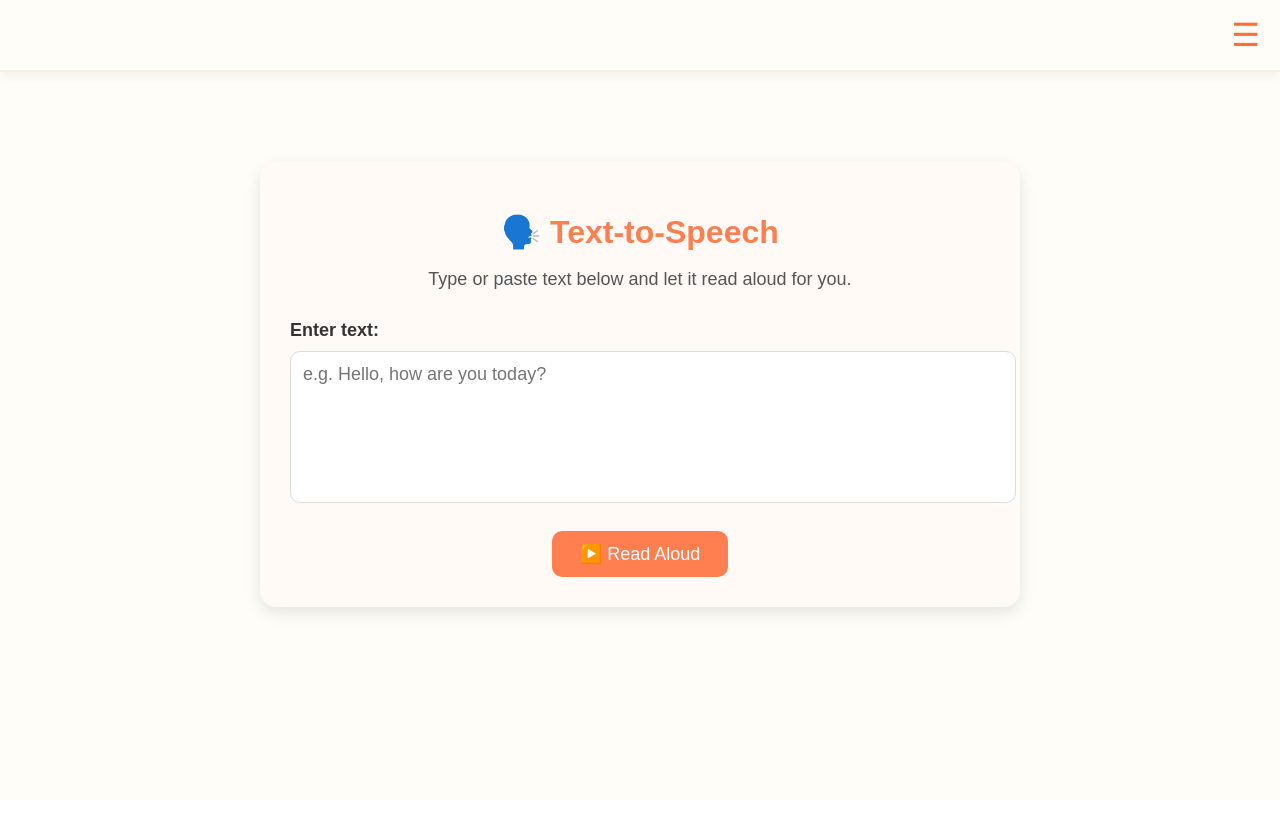
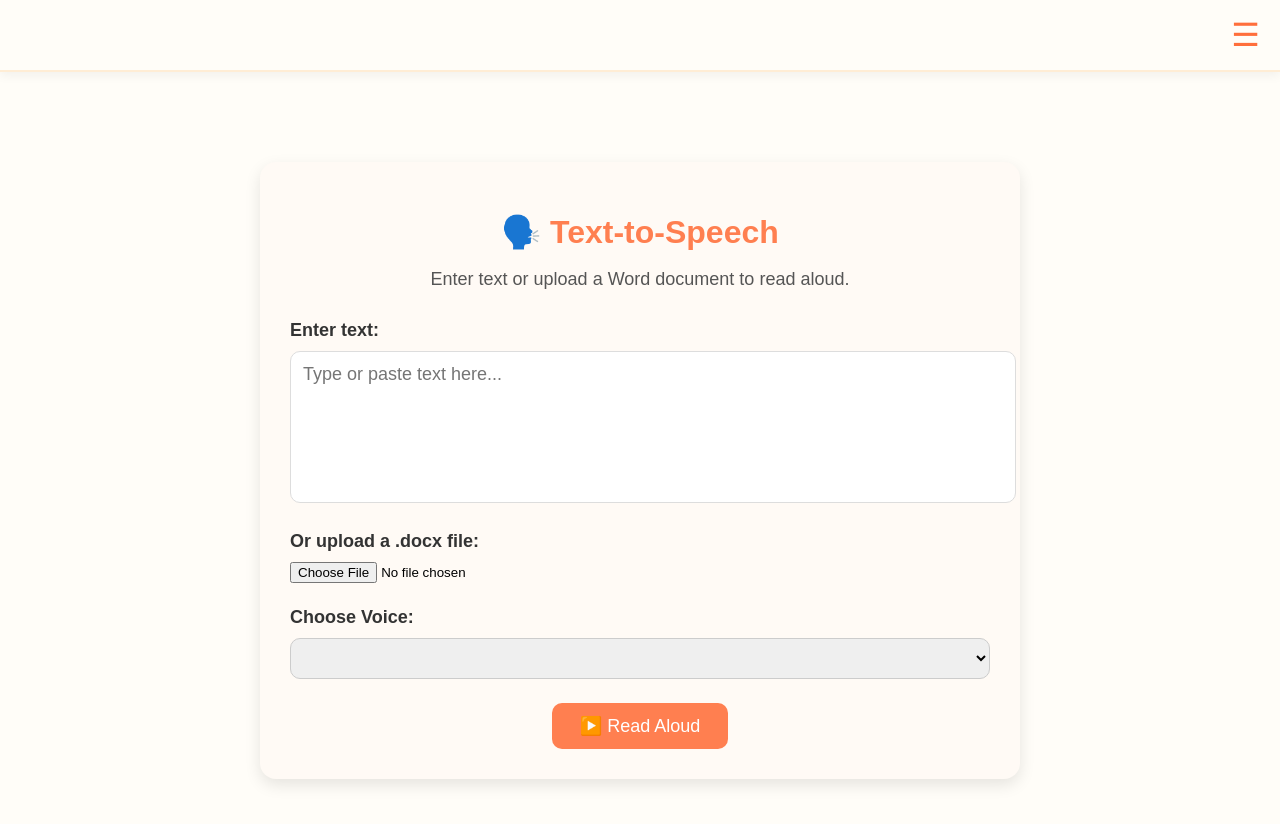
Before and after one commit to nicsohlame/enabled, a React (Create React App) app: page /text-to-speech in a window 1280 px wide. Shown: the top 824 px of the page. Before the commit the page ends 800 px from the top, so only its background shows below. Built offline with nearby package versions, Linux system fonts and the light colour scheme.

Commit message:
added voices and file upload

```diff
--- a/package.json
+++ b/package.json
@@ -8,6 +8,7 @@
     "@testing-library/react": "^16.3.0",
     "@testing-library/user-event": "^13.5.0",
     "express": "^5.1.0",
+    "mammoth": "^1.9.1",
     "react": "^19.1.0",
     "react-dom": "^19.1.0",
     "react-router-dom": "^7.6.2",
--- a/src/features/TextToSpeech.jsx
+++ b/src/features/TextToSpeech.jsx
@@ -1,8 +1,29 @@
-import React, { useState } from 'react';
+import React, { useState, useEffect } from "react";
+import mammoth from "mammoth";
 
 function TextToSpeech() {
-  const [text, setText] = useState('');
+  const [text, setText] = useState("");
   const [isSpeaking, setIsSpeaking] = useState(false);
+  const [voices, setVoices] = useState([]);
+  const [selectedVoice, setSelectedVoice] = useState(null);
+
+  // Load available voices on mount
+  useEffect(() => {
+    const loadVoices = () => {
+      const allVoices = speechSynthesis.getVoices();
+      setVoices(allVoices);
+      if (!selectedVoice && allVoices.length > 0) {
+        setSelectedVoice(allVoices[0]);
+      }
+    };
+
+    loadVoices();
+    speechSynthesis.onvoiceschanged = loadVoices;
+
+    return () => {
+      speechSynthesis.onvoiceschanged = null;
+    };
+  }, [selectedVoice]);
 
   const handleSpeak = () => {
     if (!text.trim()) return;
@@ -10,20 +31,39 @@ function TextToSpeech() {
     const utterance = new SpeechSynthesisUtterance(text);
     utterance.rate = 1;
     utterance.pitch = 1;
-    utterance.lang = 'en-US';
+    utterance.lang = "en-US";
+
+    if (selectedVoice) {
+      utterance.voice = selectedVoice;
+    }
 
     utterance.onstart = () => setIsSpeaking(true);
     utterance.onend = () => setIsSpeaking(false);
 
-    speechSynthesis.cancel();
+    speechSynthesis.cancel(); // Stop any ongoing speech
     speechSynthesis.speak(utterance);
+  };
+
+  const handleDocxUpload = async (e) => {
+    const file = e.target.files[0];
+    if (file && file.name.endsWith(".docx")) {
+      try {
+        const arrayBuffer = await file.arrayBuffer();
+        const result = await mammoth.extractRawText({ arrayBuffer });
+        setText(result.value);
+      } catch (err) {
+        alert("Error reading file: " + err.message);
+      }
+    } else {
+      alert("Please upload a .docx file.");
+    }
   };
 
   return (
     <div style={styles.container}>
       <h1 style={styles.title}>🗣️ Text-to-Speech</h1>
       <p style={styles.subtitle}>
-        Type or paste text below and let it read aloud for you.
+        Enter text or upload a Word document to read aloud.
       </p>
 
       <label htmlFor="tts-input" style={styles.label}>
@@ -32,24 +72,52 @@ function TextToSpeech() {
       <textarea
         id="tts-input"
         rows="6"
-        placeholder="e.g. Hello, how are you today?"
+        placeholder="Type or paste text here..."
         value={text}
         onChange={(e) => setText(e.target.value)}
         style={styles.textarea}
         aria-label="Text input for speech"
       />
 
+      <label htmlFor="docx-upload" style={styles.label}>
+        Or upload a .docx file:
+      </label>
+      <input
+        id="docx-upload"
+        type="file"
+        accept=".docx"
+        onChange={handleDocxUpload}
+        style={styles.fileInput}
+      />
+
+      <label htmlFor="voice-select" style={styles.label}>
+        Choose Voice:
+      </label>
+      <select
+        id="voice-select"
+        value={selectedVoice?.name || ""}
+        onChange={(e) =>
+          setSelectedVoice(voices.find((v) => v.name === e.target.value))
+        }
+        style={styles.select}
+      >
+        {voices.map((voice, idx) => (
+          <option key={idx} value={voice.name}>
+            {voice.name} ({voice.lang})
+          </option>
+        ))}
+      </select>
+
       <button
         onClick={handleSpeak}
         disabled={!text.trim() || isSpeaking}
         style={{
           ...styles.button,
-          backgroundColor: isSpeaking ? '#ffa07a' : '#ff7f50',
-          cursor: isSpeaking ? 'not-allowed' : 'pointer',
+          backgroundColor: isSpeaking ? "#ffa07a" : "#ff7f50",
+          cursor: isSpeaking ? "not-allowed" : "pointer",
         }}
-        aria-label="Read text aloud"
       >
-        {isSpeaking ? '🔊 Reading...' : '▶️ Read Aloud'}
+        {isSpeaking ? "🔊 Reading..." : "▶️ Read Aloud"}
       </button>
     </div>
   );
@@ -57,51 +125,64 @@ function TextToSpeech() {
 
 const styles = {
   container: {
-    maxWidth: '700px',
-    margin: '50px auto',
-    padding: '30px',
-    backgroundColor: '#fffaf5',
-    borderRadius: '16px',
-    boxShadow: '0 6px 16px rgba(0, 0, 0, 0.1)',
-    fontFamily: 'Arial Rounded MT Bold, sans-serif',
-    textAlign: 'center',
+    maxWidth: "700px",
+    margin: "50px auto",
+    padding: "30px",
+    backgroundColor: "#fffaf5",
+    borderRadius: "16px",
+    boxShadow: "0 6px 16px rgba(0, 0, 0, 0.1)",
+    fontFamily: "Arial Rounded MT Bold, sans-serif",
+    textAlign: "center",
   },
   title: {
-    fontSize: '32px',
-    color: '#ff7f50',
-    marginBottom: '10px',
+    fontSize: "32px",
+    color: "#ff7f50",
+    marginBottom: "10px",
   },
   subtitle: {
-    fontSize: '18px',
-    color: '#555',
-    marginBottom: '30px',
+    fontSize: "18px",
+    color: "#555",
+    marginBottom: "30px",
   },
   label: {
-    display: 'block',
-    fontSize: '18px',
-    fontWeight: 'bold',
-    color: '#333',
-    marginBottom: '10px',
-    textAlign: 'left',
+    display: "block",
+    fontSize: "18px",
+    fontWeight: "bold",
+    color: "#333",
+    marginBottom: "10px",
+    textAlign: "left",
   },
   textarea: {
-    width: '100%',
-    fontSize: '18px',
-    padding: '12px',
-    marginBottom: '24px',
-    borderRadius: '10px',
-    border: '1px solid #ddd',
-    backgroundColor: '#fff',
-    resize: 'none',
-    fontFamily: 'inherit',
+    width: "100%",
+    fontSize: "18px",
+    padding: "12px",
+    marginBottom: "24px",
+    borderRadius: "10px",
+    border: "1px solid #ddd",
+    backgroundColor: "#fff",
+    resize: "none",
+    fontFamily: "inherit",
+  },
+  select: {
+    width: "100%",
+    padding: "10px",
+    fontSize: "16px",
+    marginBottom: "24px",
+    borderRadius: "10px",
+    border: "1px solid #ccc",
+    fontFamily: "inherit",
+  },
+  fileInput: {
+    width: "100%",
+    marginBottom: "24px",
   },
   button: {
-    fontSize: '18px',
-    padding: '12px 28px',
-    color: '#fff',
-    border: 'none',
-    borderRadius: '10px',
-    transition: 'background 0.2s ease',
+    fontSize: "18px",
+    padding: "12px 28px",
+    color: "#fff",
+    border: "none",
+    borderRadius: "10px",
+    transition: "background 0.2s ease",
   },
 };
 
```
Also changed, not shown: 1 other file (tests, documents, lock files or other folders).
